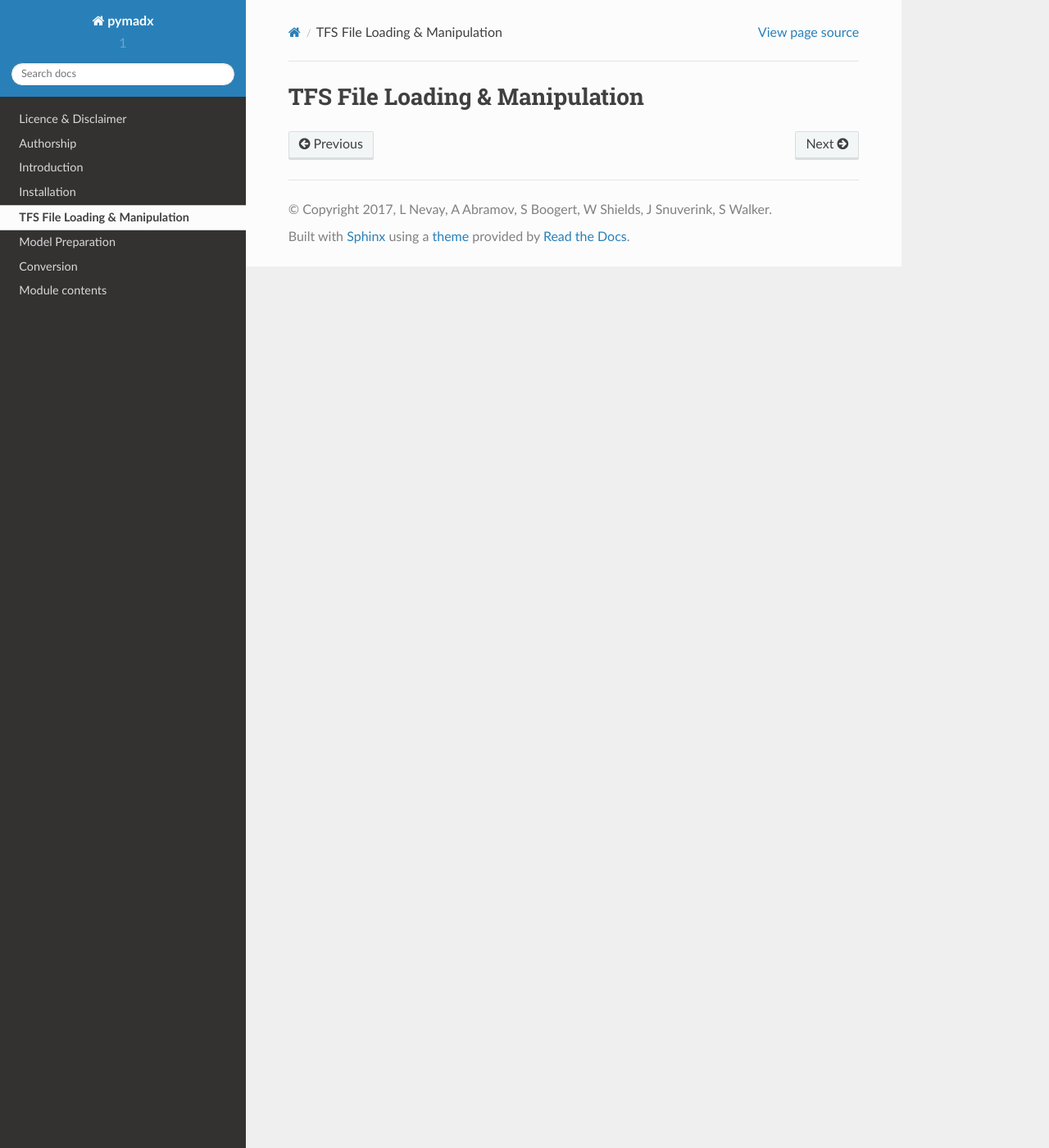
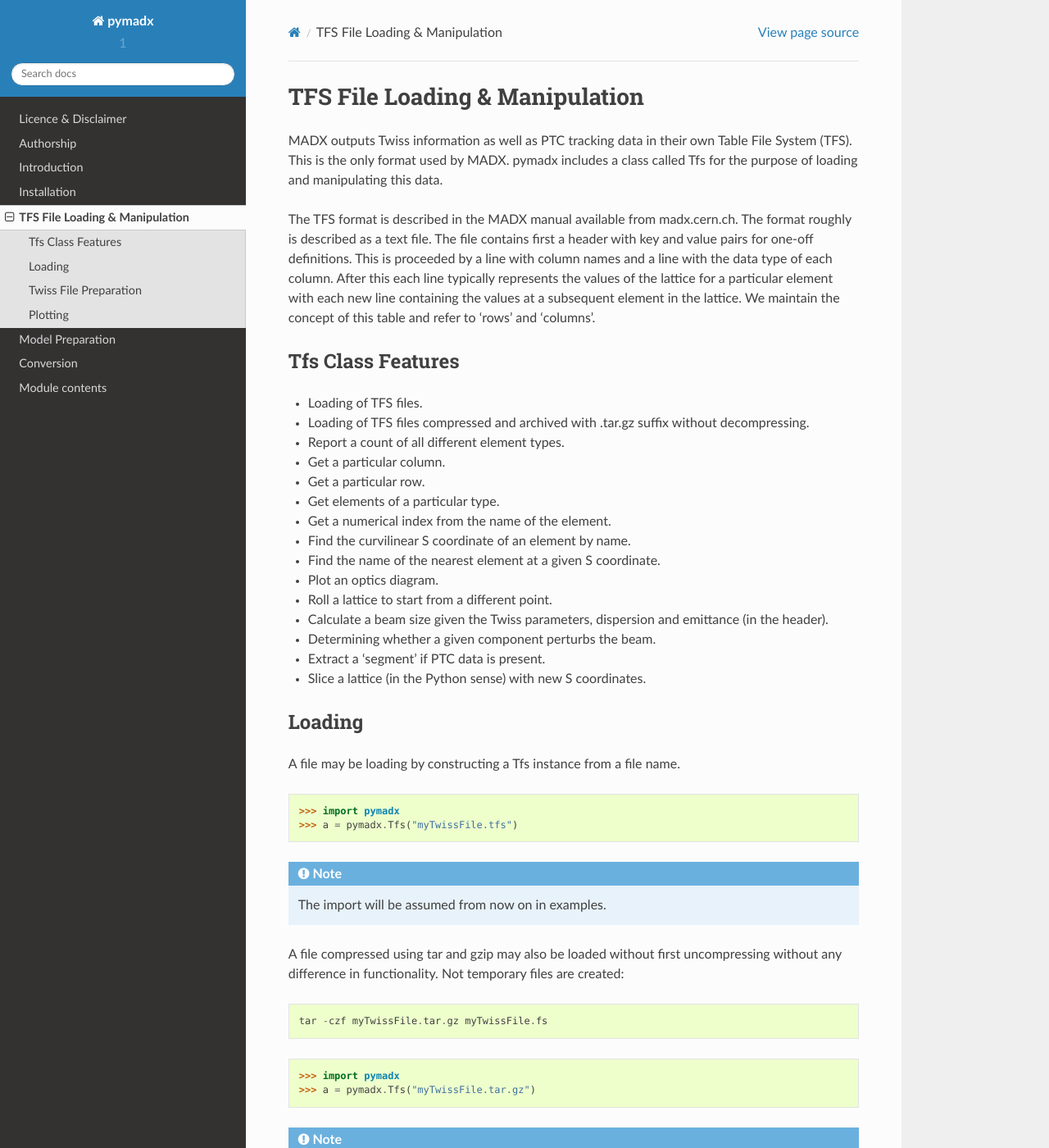
Before and after one commit to nikitakuklev/pymadx3, a Sphinx documentation site: the page built from docs/source/tfsloading.rst, in a window 1280 px wide and 1400 px high. Shown: the whole window at 82% size. Built offline with Sphinx 7.4.7 and the Read the Docs theme 2.0.0, drawn with Linux system fonts in a browser that asks for light colours; some of the changed text lies outside the part shown.

Commit message:
Tfs loading documentation.

```diff
--- a/docs/source/tfsloading.rst
+++ b/docs/source/tfsloading.rst
@@ -1,3 +1,77 @@
 ===============================
 TFS File Loading & Manipulation
 ===============================
+
+MADX outputs Twiss information as well as PTC tracking data in their own Table
+File System (TFS). This is the only format used by MADX. pymadx includes a class
+called Tfs for the purpose of loading and manipulating this data.
+
+The TFS format is described in the MADX manual available from madx.cern.ch. The format
+roughly is described as a text file. The file contains first a header with key and
+value pairs for one-off definitions. This is proceeded by a line
+with column names and a line with the data type of each column. After this each line
+typically represents the values of the lattice for a particular element with each new
+line containing the values at a subsequent element in the lattice. We maintain the
+concept of this table and refer to 'rows' and 'columns'.
+
+Tfs Class Features
+------------------
+
+* Loading of TFS files.
+* Loading of TFS files compressed and archived with .tar.gz suffix without decompressing.
+* Report a count of all different element types.
+* Get a particular column.
+* Get a particular row.
+* Get elements of a particular type.
+* Get a numerical index from the name of the element.
+* Find the curvilinear S coordinate of an element by name.
+* Find the name of the nearest element at a given S coordinate.
+* Plot an optics diagram.
+* Roll a lattice to start from a different point.
+* Calculate a beam size given the Twiss parameters, dispersion and emittance (in the header).
+* Determining whether a given component perturbs the beam.
+* Extract a 'segment' if PTC data is present.
+* Slice a lattice (in the Python sense) with new S coordinates.
+
+
+Loading
+-------
+
+A file may be loading by constructing a Tfs instance from a file name.
+
+>>> import pymadx
+>>> a = pymadx.Tfs("myTwissFile.tfs")
+
+.. note:: The import will be assumed from now on in examples.
+
+A file compressed using tar and gzip may also be loaded without first uncompressing
+without any difference in functionality. Not temporary files are created::
+
+  tar -czf myTwissFile.tar.gz myTwissFile.fs
+
+>>> import pymadx
+>>> a = pymadx.Tfs("myTwissFile.tar.gz")
+
+.. note:: The detection of a compressed file is based on 'tar' or 'gz' existing
+	  in the file name.
+
+Twiss File Preparation
+----------------------
+
+You may export twiss data from MADX with a choice of columns. We often find it beneficial
+to not specify any columns at all, which results in all available columns being written.
+This large number (~70) makes the file less human-readable but ensures no information is
+omitted. Such an export will also increase the file size, however, we recommend compressing
+the file with tar and gzip as the ASCII files compress very well with a typically compression
+ratio of over 10:1.
+
+The following MADX syntax in a MADX input script will prepare a Tfs file with all columns where
+"SEQUENCENAME" is the name of the sequence in MADX.::
+
+  select,flag=twiss, clear;
+  twiss,sequence=SEQUENCENAME, file=outputfilename.tfs;
+
+Plotting
+--------
+
+A simple optics plot may be made
```
